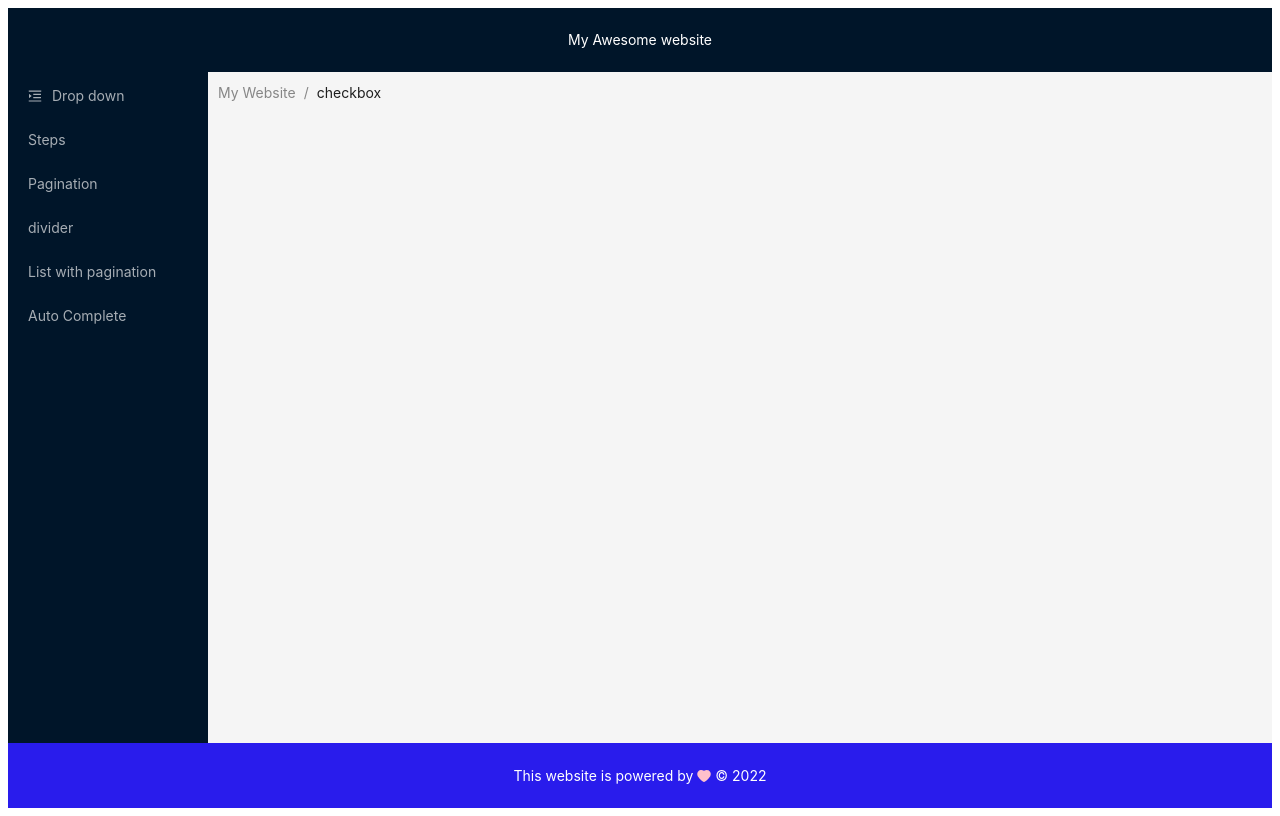
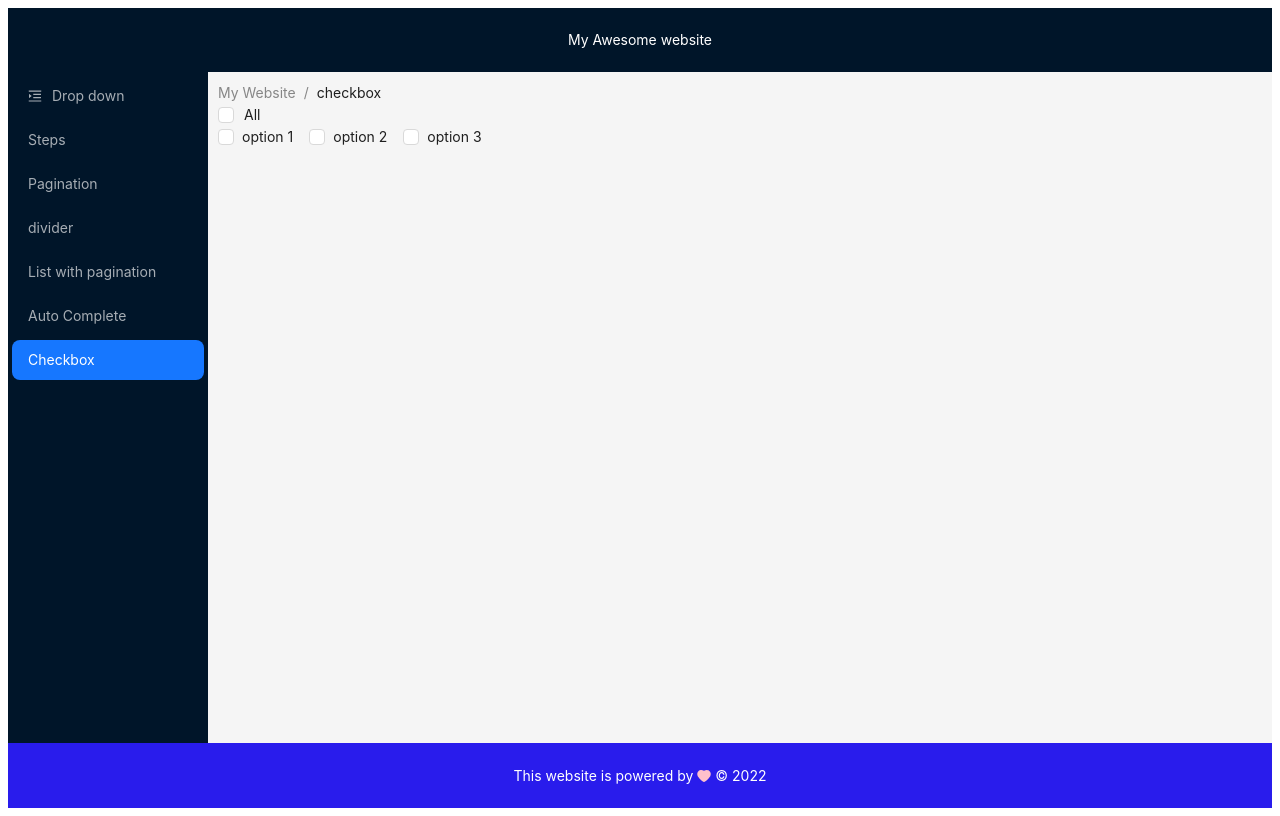
Before and after one commit to mssoheil/mapsa_cra_route_ant, a React (Create React App) app: page /checkbox in a window 1280 px wide. Built offline with nearby package versions, Linux system fonts and the light colour scheme.

Commit message:
feat: add checkbox

```diff
--- a/src/App.jsx
+++ b/src/App.jsx
@@ -13,9 +13,10 @@
 import Steps from "./page/Steps";
 import Divider from "./page/Divider";
 import ListWithPagination from "./page/ListWithPagination";
+import AutoComplete from "./page/AutoComplete";
+import CheckBox from "./page/CheckBox";
 // Styles
 import "./app-style.css";
-import AutoComplete from "./page/AutoComplete";
 
 const menuItems = [
   {
@@ -44,6 +45,10 @@
     key: "autoComplete",
     label: "Auto Complete",
   },
+  {
+    key: "checkbox",
+    label: "Checkbox",
+  },
 ];
 const App = () => {
   const navigate = useNavigate();
@@ -70,6 +75,9 @@
         break;
       case "autoComplete":
         navigate("/auto-complete");
+        break;
+      case "checkbox":
+        navigate("/checkbox");
         break;
       default:
         break;
@@ -143,6 +151,7 @@
             <Route path="/steps" element={<Steps />} />
             <Route path="/divider" element={<Divider />} />
             <Route path="/auto-complete" element={<AutoComplete />} />
+            <Route path="/checkbox" element={<CheckBox />} />
             <Route
               path="/list-with-pagination"
               element={<ListWithPagination />}
--- /dev/null
+++ b/src/page/CheckBox/index.jsx
@@ -0,0 +1,54 @@
+import React from "react";
+// UI frameworks
+import { Checkbox } from "antd";
+
+const options = [
+  {
+    label: "option 1",
+    value: "x",
+  },
+  { label: "option 2", value: "y" },
+  { label: "option 3", value: "z" },
+];
+
+const CheckBox = () => {
+  const [checkedValues, setCheckedValues] = React.useState([]);
+  const [checked, setChecked] = React.useState(false);
+
+  function handleChange(event) {
+    setChecked(event.target.checked);
+  }
+
+  function handleGroupChange(value) {
+    console.log("DEBUG -> handleGroupChange -> value", value);
+    setCheckedValues(value);
+  }
+
+  return (
+    <div>
+      <div>
+        <Checkbox
+          style={{ marginRight: 10 }}
+          onChange={handleChange}
+          checked={checkedValues.length === options.length}
+          indeterminate={
+            checkedValues.length === options.length
+              ? false
+              : checkedValues.length > 0
+          }
+        />
+        All
+      </div>
+      <Checkbox.Group
+        options={options}
+        value={checkedValues}
+        onChange={handleGroupChange}
+      />
+
+      {/* <br />
+      {checked ? "Cool" : "please aggree to terms"} */}
+    </div>
+  );
+};
+
+export default CheckBox;
```
